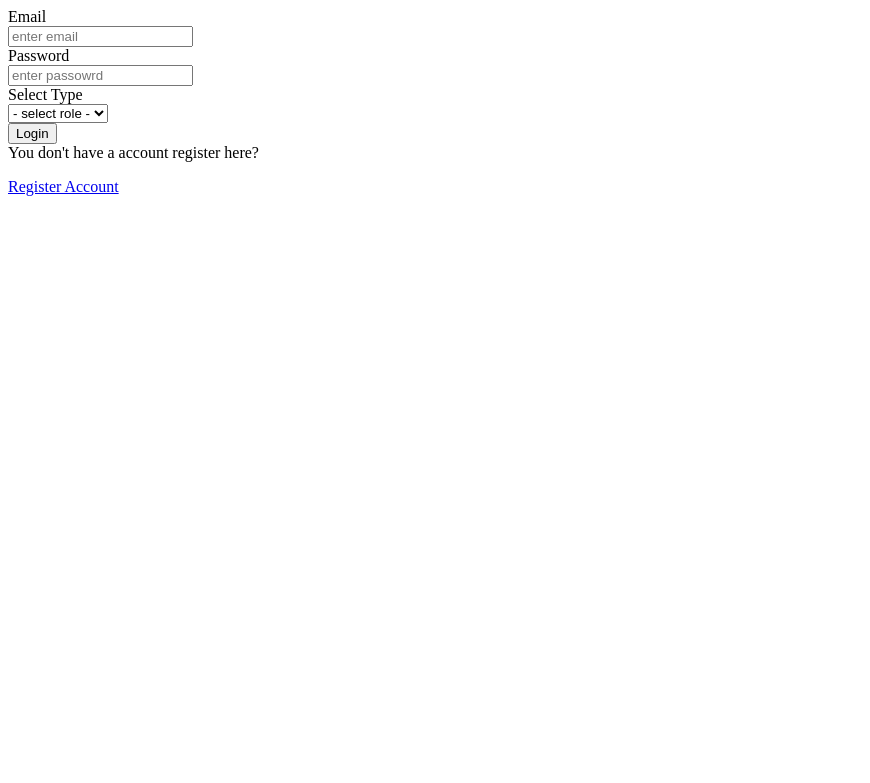
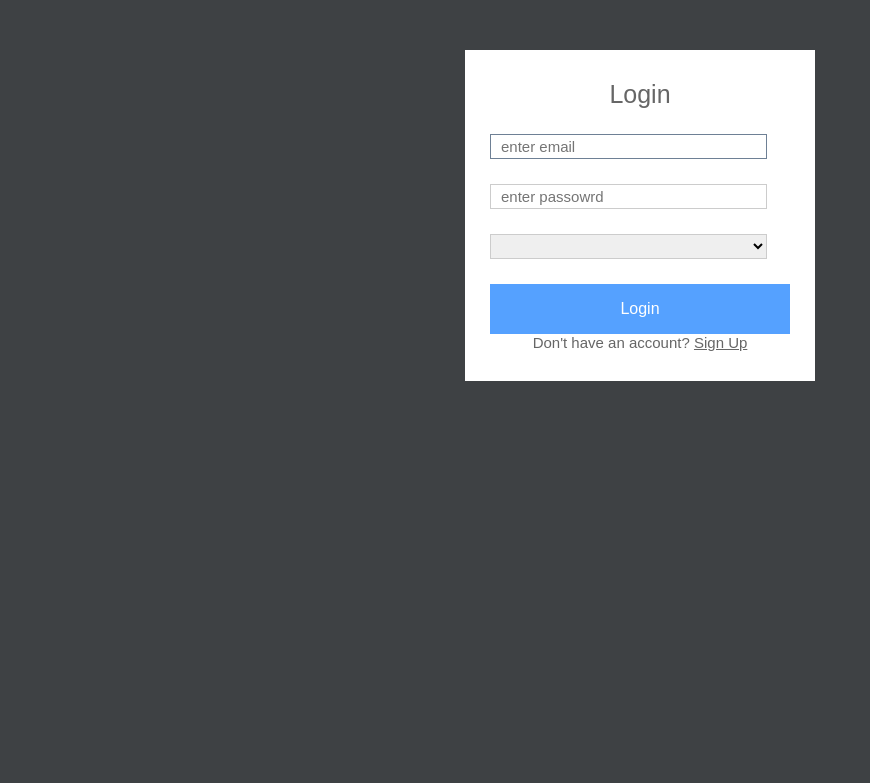
Before and after one commit to rferra4/ATEAM, a PHP site: page / in a window 1280 px wide. Shown: the top 783 px of the page, without its empty margins (0-870 px from the left). Run offline with PHP 8.4, Linux system fonts and the light colour scheme.

Commit message:
Update login css

```diff
--- a/jobapp/style.css
+++ b/jobapp/css/style.css
@@ -1,3 +1,63 @@
+body {
+    background: #3e4144;
+}
+.form {
+    margin: 50px auto;
+    width: 300px;
+    padding: 30px 25px;
+    background: white;
+}
+h1.login-title {
+    color: #666;
+    margin: 0px auto 25px;
+    font-size: 25px;
+    font-weight: 300;
+    text-align: center;
+}
+.login-input {
+    font-size: 15px;
+    border: 1px solid #ccc;
+    padding: 10px;
+    margin-bottom: 25px;
+    height: 25px;
+    width: calc(100% - 23px);
+}
+.login-input:focus {
+    border-color:#6e8095;
+    outline: none;
+}
+.login-button {
+    color: #fff;
+    background: #55a1ff;
+    border: 0;
+    outline: 0;
+    width: 100%;
+    height: 50px;
+    font-size: 16px;
+    text-align: center;
+    cursor: pointer;
+}
+.link {
+    color: #666;
+    font-size: 15px;
+    text-align: center;
+    margin-bottom: 0px;
+}
+.link a {
+    color: #666;
+}
+h3 {
+    font-weight: normal;
+    text-align: center;
+}
+
+
+
+
+
+
+
+
 *{
     margin: 0;
     padding: 0;
--- a/jobapp/index.php
+++ b/jobapp/index.php
@@ -1,3 +1,5 @@
+<link rel="stylesheet" href="css/style.css"/>
+
 <?php
 require_once 'connection.php';
 
@@ -106,44 +108,20 @@
 }
 ?>
 
-<form method="post" class="form-horizontal">
-
- <div class="form-group">
- <label class="col-sm-3 control-label">Email</label>
- <div class="col-sm-6">
- <input type="text" name="txt_email" class="form-control" placeholder="enter email" />
- </div>
- </div>
-
- <div class="form-group">
- <label class="col-sm-3 control-label">Password</label>
- <div class="col-sm-6">
- <input type="password" name="txt_password" class="form-control" placeholder="enter passowrd" />
- </div>
- </div>
-
- <div class="form-group">
- <label class="col-sm-3 control-label">Select Type</label>
- <div class="col-sm-6">
-  <select class="form-control" name="txt_role">
+<form class="form" method="post" name="login">
+  <h1 class="login-title">Login</h1>
+  <input type="text" class="login-input" name="txt_email" placeholder="enter email" autofocus="true"/>
+  <input type="password" class="login-input" name="txt_password" placeholder="enter passowrd" autofocus="true"/>
+  <select class="login-input" name="txt_role">
    <option value="" selected="selected"> - select role - </option>
    <option value="admin">Admin</option>
    <option value="employee">Employee</option>
    <option value="user">User</option>
   </select>
- </div>
- </div>
 
- <div class="form-group">
- <div class="col-sm-offset-3 col-sm-9 m-t-15">
- <input type="submit" name="btn_login" class="btn btn-success" value="Login">
- </div>
- </div>
 
- <div class="form-group">
- <div class="col-sm-offset-3 col-sm-9 m-t-15">
- You don't have a account register here? <a href="register.php"><p class="text-info">Register Account</p></a>
- </div>
- </div>
+ <input type="submit" name="btn_login" class="login-button" value="Login">
+ <p class="link"> Don't have an account? <a href="register.php">Sign Up</a></p>
+
 
 </form>
```
Also changed, not shown: jobapp/register.php (+30 -36 lines).
